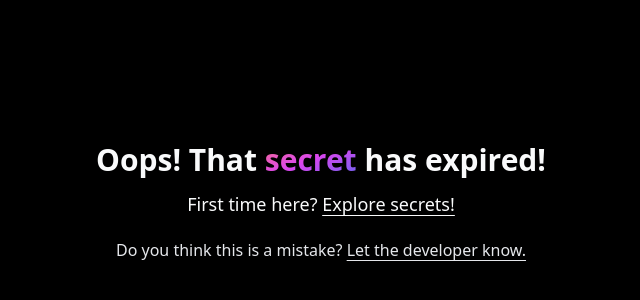
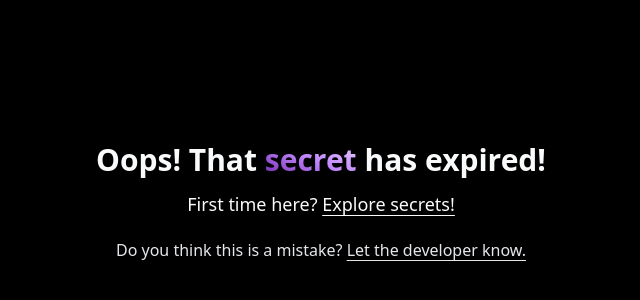
Before and after one commit to ishaanbedi/secrets, a Next.js app: page /expired in a window 1280 px wide. Shown: the part 194-494 px from the top of the page, without its empty margins (319-959 px from the left). Built offline with nearby package versions, Linux system fonts and the light colour scheme.

Commit message:
Update Gradient For Expired Page

```diff
--- a/pages/expired.tsx
+++ b/pages/expired.tsx
@@ -2,8 +2,11 @@ import Head from "next/head";
 import Link from "next/link";
 
 const Expired = () => {
+  var gradient = `bg-gradient-to-bl from-purple-200 via-purple-400 to-purple-800`;
   return (
-    <section className="h-screen flex justify-center items-center bg-black text-gray-50">
+    <section
+      className={`h-screen flex justify-center items-center bg-black text-gray-50`}
+    >
       <Head>
         <title>Expired | Secrets</title>
       </Head>
@@ -11,7 +14,7 @@ const Expired = () => {
         <h1 className="lg:md:text-3xl text-xl font-semibold">
           Oops! That{" "}
           <Link href="/">
-            <span className="text-transparent bg-clip-text bg-gradient-to-br from-rose-400 via-fuchsia-500 to-indigo-500">
+            <span className={`text-transparent bg-clip-text ${gradient}`}>
               secret
             </span>{" "}
           </Link>
```
